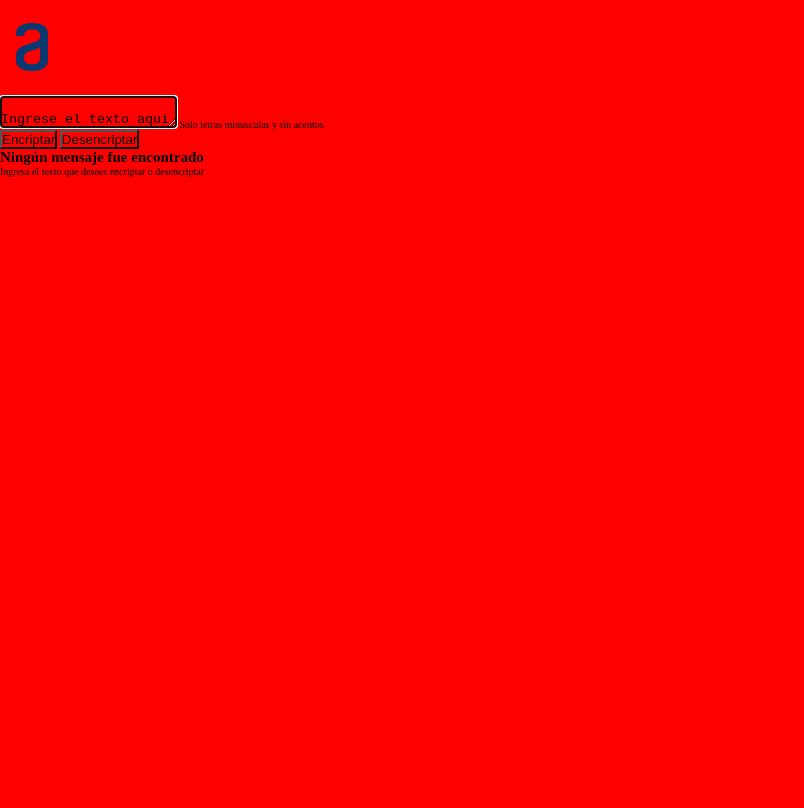
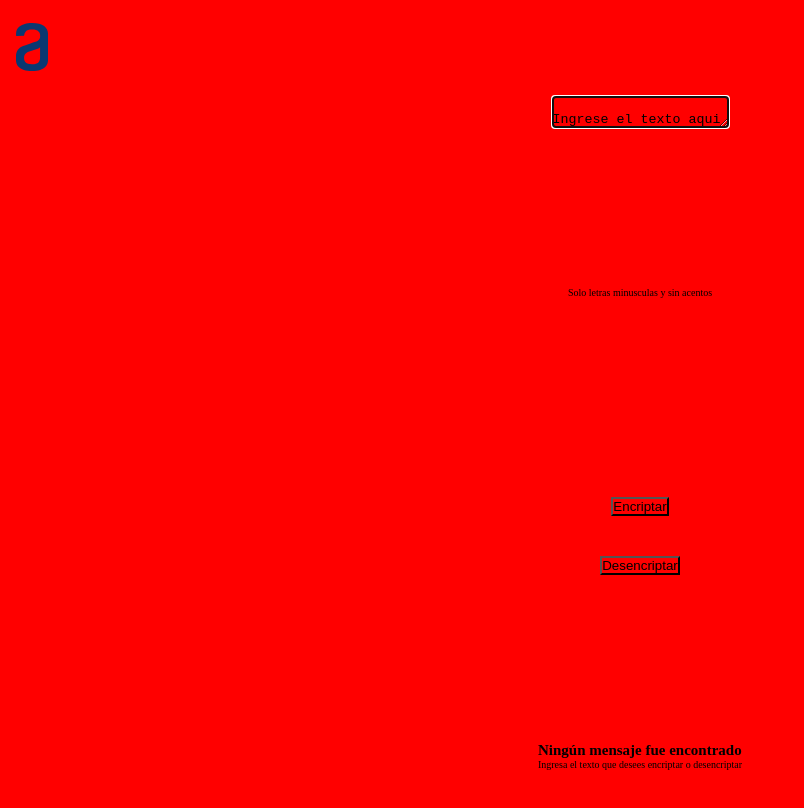
Before and after one commit to EstebanPai/Encriptador-de-texto, a website: page index.html in a window 1280 px wide. Shown: the whole page, without its empty margins (0-804 px from the left). Drawn offline with Linux system fonts and the light colour scheme.

Commit message:
Estilos flex aplicados

```diff
--- a/css/style.css
+++ b/css/style.css
@@ -25,4 +25,34 @@
 .container {
     width: 100%;
     height: 100%;
+    display: flex;
+    flex-direction: column;
+    justify-content: space-between;
 }
+
+.encriptador{
+    width: 100%;
+    min-height: 65%;
+    display: flex;
+    flex-direction: column;
+    align-items: center;
+    justify-content: space-between;
+}
+
+.encriptador__buttons {
+    width: 100%;
+    height: 16rem;
+    display: flex;
+    flex-direction: column;
+    align-items: center;
+    justify-content: space-evenly;
+}
+
+.responsescreen {
+    width: 100%;
+    min-height: 35%;
+    display: flex;
+    flex-direction: column;
+    justify-content: center;
+    align-items: center;
+}
```
